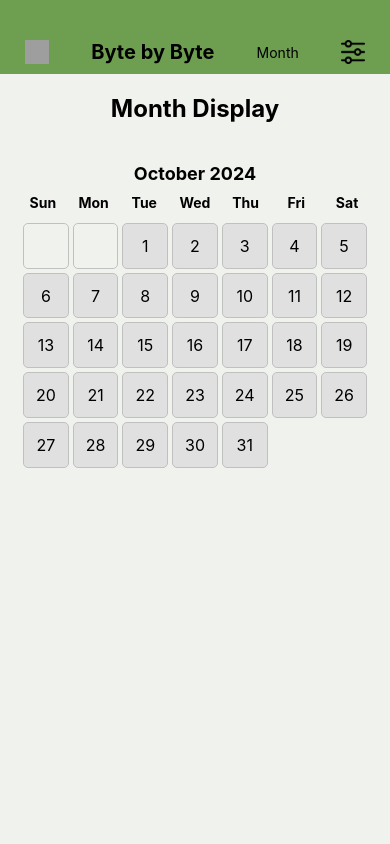
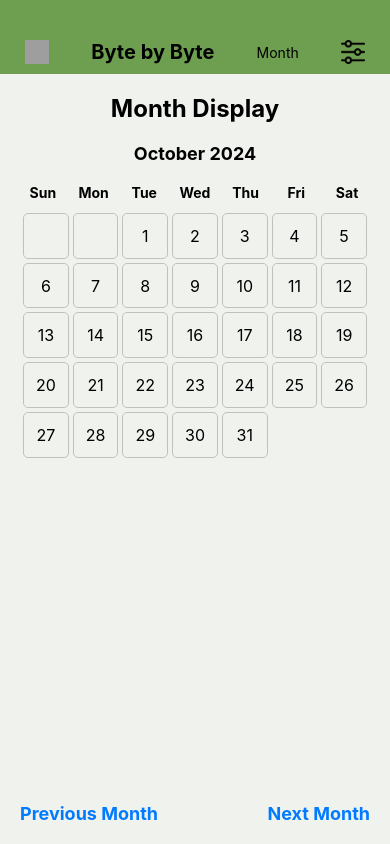
Before and after one commit to ElijahTyler/byte-by-byte, a React Native app in the folder my-app/: screen /MonthScreen in a window 390 px wide. Built offline with nearby package versions, Linux system fonts and the light colour scheme; grey boxes are pictures that could not be loaded.

Commit message:
next/prev month capability

```diff
--- a/my-app/screens/MonthScreen.js
+++ b/my-app/screens/MonthScreen.js
@@ -1,81 +1,120 @@
 import React, { useState, useEffect } from 'react';
-import { View, Text, TouchableOpacity, StyleSheet, FlatList, Dimensions } from 'react-native';
-import { useFocusEffect } from '@react-navigation/native';  // Import useFocusEffect
-import { loadMoodsForMonth } from './database';
+import { View, Text, TouchableOpacity, FlatList, StyleSheet, Dimensions } from 'react-native';
+import { useNavigation } from '@react-navigation/native'; // Import navigation hook
+import { loadMoodsForMonth } from './database'; // Import the function from database.js
 
-// Get the screen width to calculate day box sizes
 const screenWidth = Dimensions.get('window').width;
 
-const moodColors = {
-  1: '#ff9999',
-  2: '#ffcc99',
-  3: '#ffff99',
-  4: '#ccff99',
-  5: '#99ff99',
-};
+const MonthScreen = () => {
+  const [currentMonth, setCurrentMonth] = useState(new Date());
+  const [daysInMonth, setDaysInMonth] = useState([]);
+  const [moodsByDay, setMoodsByDay] = useState({});
 
-export default function MonthViewScreen() {
-  const [selectedDays, setSelectedDays] = useState({});
-  const [daysInMonth, setDaysInMonth] = useState([]);
-  const [monthTitle, setMonthTitle] = useState('');
-  const [moodData, setMoodData] = useState({}); // State to store mood data
+  const navigation = useNavigation(); // Initialize navigation
 
-  const currentDate = new Date();
-  const currentYear = currentDate.getFullYear();
-  const currentMonth = currentDate.getMonth() + 1; // Get month in 'MM' format
-
-  const formatDate = (date) => {
-      const localDate = new Date(date.getTime() - date.getTimezoneOffset() * 60000);  // Adjust for time zone offset
-      return localDate.toISOString().split('T')[0];  // Get YYYY-MM-DD format without time
+  // Mood colors based on the mood scale
+  const moodColors = {
+    1: '#FF4C4C',  // Very Bad
+    2: '#FF9E4C',  // Bad
+    3: '#FFFF4C',  // Neutral
+    4: '#B4FF4C',  // Good
+    5: '#4CFF4C'   // Very Good
   };
 
-  // Fetch moods for the current month and store them in the state
-  const fetchMoodData = async () => {
-    const moods = await loadMoodsForMonth(currentYear.toString(), currentMonth.toString().padStart(2, '0'));
+  // Helper function to get the number of days in the current month, padded to align with weekdays
+  const getDaysInMonth = (year, month) => {
+    const date = new Date(Date.UTC(year, month, 1)); // Ensure we create a UTC date to avoid timezone issues
+    const result = [];
 
-    console.log('Loaded moods:', moods);  // Log the loaded moods
+    // Get the day of the week of the first day in the month (0 = Sunday, 6 = Saturday)
+    const firstDayOfWeek = date.getUTCDay(); // Use UTC-based methods to avoid time zone shifts
 
-    const moodMap = moods.reduce((acc, mood) => {
-      const day = parseInt(mood.date.split('-')[2], 10);  // Extract the day directly from the date string
-      console.log(`Mapping mood for day ${day} (raw date: ${mood.date}) to mood: ${mood.mood}`);
-      acc[day] = mood.mood;
-      return acc;
-    }, {});
+    // Pad the empty spaces before the first day of the month
+    for (let i = 0; i < firstDayOfWeek; i++) {
+      result.push(null);
+    }
 
-    setMoodData(moodMap);
+    // Add all the days of the month
+    while (date.getUTCMonth() === month) {
+      result.push(new Date(date).getUTCDate()); // Always use UTC methods
+      date.setUTCDate(date.getUTCDate() + 1);   // Increment the day
+    }
+
+    return result;
   };
 
-  useFocusEffect(
-    React.useCallback(() => {
-      // Fetch mood data whenever the screen is focused
-      fetchMoodData();
-    }, [])
-  );
+  // Updates the days in the month and loads moods when the month changes
+  useEffect(() => {
+    const year = currentMonth.getUTCFullYear();
+    const month = String(currentMonth.getUTCMonth() + 1).padStart(2, '0'); // Ensure month is 2 digits and UTC
+    const days = getDaysInMonth(year, currentMonth.getUTCMonth());
+    setDaysInMonth(days);
 
-  // Calculate the number of days in the month and handle empty days at the start of the month
-  useEffect(() => {
-    const firstDayOfMonth = new Date(currentYear, currentMonth - 1, 1).getDay();
-    const daysInCurrentMonth = new Date(currentYear, currentMonth, 0).getDate();
+    // Load moods for the month
+    const loadMoods = async () => {
+      const moods = await loadMoodsForMonth(year, month);
+      const moodsByDay = {};
 
-    const daysArray = Array.from({ length: firstDayOfMonth }, () => null)
-      .concat(Array.from({ length: daysInCurrentMonth }, (_, i) => i + 1));
+      moods.forEach(({ date, mood }) => {
+        const day = new Date(date).getUTCDate(); // Extract day using UTC method to ensure correctness
+        moodsByDay[day] = mood;
+      });
 
-    setDaysInMonth(daysArray);
-    setMonthTitle(currentDate.toLocaleString('default', { month: 'long', year: 'numeric' }));
-  }, [currentYear, currentMonth]);
+      setMoodsByDay(moodsByDay);
+    };
 
-  // Get the background color for a day based on the mood data
-  const getMoodColor = (day) => {
-    const mood = moodData[day];
-    return mood ? moodColors[mood] : '#e0e0e0'; // Default color if no mood
+    loadMoods();
+  }, [currentMonth]);
+
+  // Function to handle day click and navigate to HomeScreen
+  const handleDayClick = (day) => {
+    if (day) {
+      // Build the date in 'YYYY-MM-DD' format
+      const year = currentMonth.getUTCFullYear();
+      const month = String(currentMonth.getUTCMonth() + 1).padStart(2, '0');
+      const date = `${year}-${month}-${String(day).padStart(2, '0')}`;
+
+      // Navigate to HomeScreen and pass the selected date
+      navigation.navigate('HomeScreen', { selectedDate: date });
+    }
   };
 
-  const boxSize = screenWidth / 7 - 10;  // Divide screen width by 7, adjust for padding
+  // Function to increment the current month
+  const incrementMonth = () => {
+    setCurrentMonth((prevMonth) => {
+      let newMonth = new Date(prevMonth);
+      newMonth.setUTCMonth(newMonth.getUTCMonth() + 1); // Use UTC methods
+      return newMonth;
+    });
+  };
+
+  // Function to decrement the current month
+  const decrementMonth = () => {
+    setCurrentMonth((prevMonth) => {
+      let newMonth = new Date(prevMonth);
+      newMonth.setUTCMonth(newMonth.getUTCMonth() - 1); // Use UTC methods
+      return newMonth;
+    });
+  };
+
+  // Helper function to format the month title
+  const getMonthTitle = () => {
+    const options = { month: 'long', year: 'numeric' };
+    return currentMonth.toLocaleDateString(undefined, options);
+  };
+
+  // Get mood color based on the day (if mood exists)
+  const getMoodColor = (day) => {
+    const mood = moodsByDay[day];
+    return mood ? moodColors[mood] : 'transparent';
+  };
 
   return (
     <View style={styles.container}>
       <Text style={styles.title}>Month Display</Text>
-      <Text style={styles.monthTitle}>{monthTitle}</Text>
+
+      {/* Month Title */}
+      <Text style={styles.monthTitle}>{getMonthTitle()}</Text>
 
       {/* Weekday Labels */}
       <View style={styles.weekRow}>
@@ -93,18 +132,29 @@ export default function MonthViewScreen() {
           <TouchableOpacity
             style={[
               styles.dayBox,
-              { backgroundColor: item ? getMoodColor(item) : 'transparent', width: boxSize, height: boxSize },
+              { backgroundColor: item ? getMoodColor(item) : 'transparent', width: screenWidth / 7 - 10, height: screenWidth / 7 - 10 },
             ]}
             disabled={!item}
+            onPress={() => handleDayClick(item)} // Handle day click
           >
             <Text style={styles.dayText}>{item || ''}</Text>
           </TouchableOpacity>
         )}
         contentContainerStyle={styles.calendarContainer}
       />
+
+      {/* Navigation Buttons at the Bottom */}
+      <View style={styles.navButtons}>
+        <TouchableOpacity onPress={decrementMonth}>
+          <Text style={styles.navButtonText}>Previous Month</Text>
+        </TouchableOpacity>
+        <TouchableOpacity onPress={incrementMonth}>
+          <Text style={styles.navButtonText}>Next Month</Text>
+        </TouchableOpacity>
+      </View>
     </View>
   );
-}
+};
 
 const styles = StyleSheet.create({
   container: {
@@ -123,8 +173,7 @@ const styles = StyleSheet.create({
     fontSize: 18,
     fontWeight: 'bold',
     textAlign: 'center',
-    marginTop: 20,
-    marginBottom: 10,
+    marginBottom: 20,
   },
   weekRow: {
     flexDirection: 'row',
@@ -151,4 +200,19 @@ const styles = StyleSheet.create({
   dayText: {
     fontSize: 16,
   },
+  navButtons: {
+    flexDirection: 'row',
+    justifyContent: 'space-between',
+    width: '100%',
+    position: 'absolute',
+    bottom: 20,
+    paddingHorizontal: 20,
+  },
+  navButtonText: {
+    fontSize: 18,
+    color: '#007BFF',
+    fontWeight: 'bold',
+  },
 });
+
+export default MonthScreen;
```
